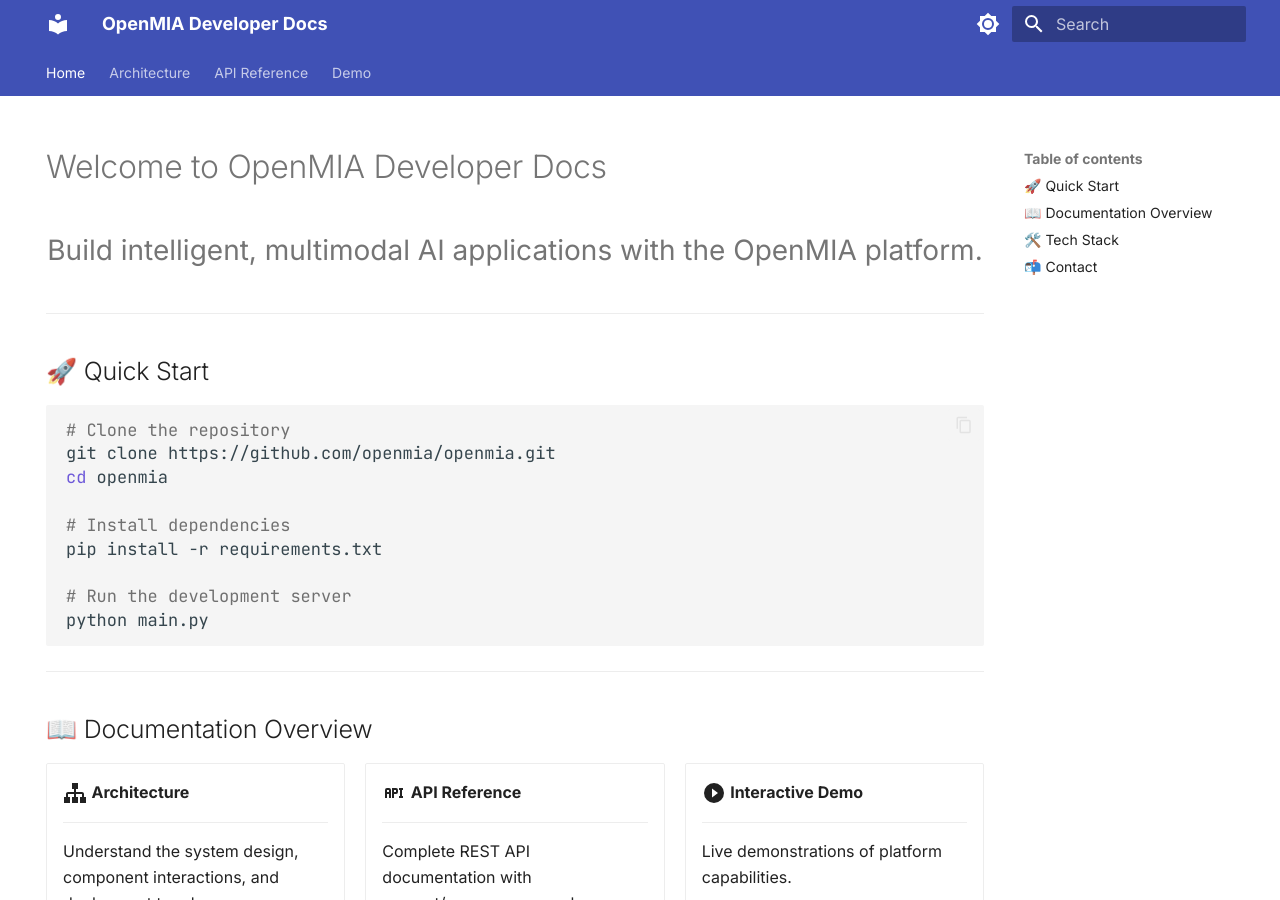
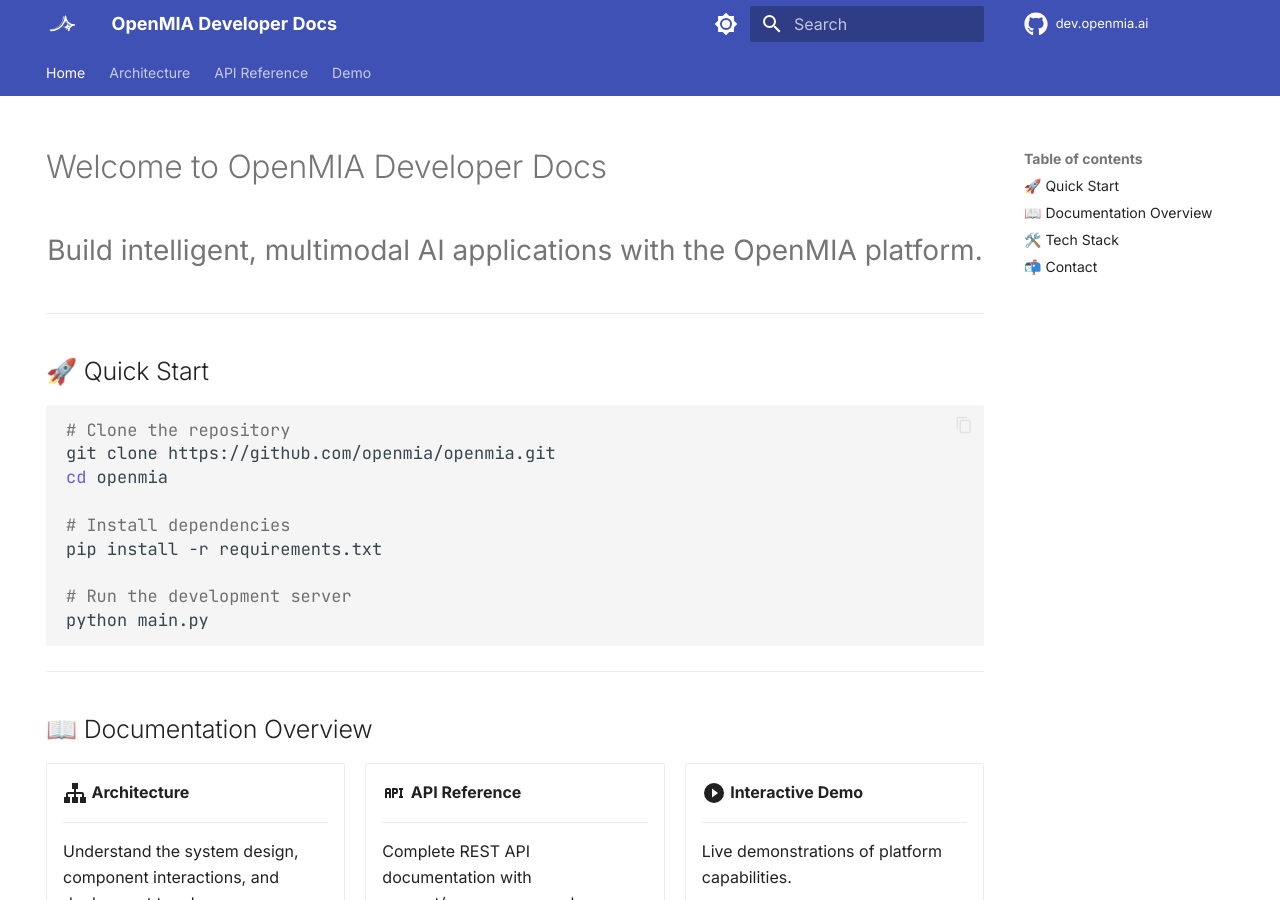
Before and after one commit to openmia-ai/dev.openmia.ai, an MkDocs documentation site: the page built from docs/index.md, in a window 1280 px wide and 900 px high. Built offline with MkDocs 1.6.1 and Material for MkDocs 9.7.7, drawn with Linux system fonts in a browser that asks for light colours; comment, search, counter and statistics services are not loaded.

Commit message:
feat: add OpenMIA spiral logo and fix repo URL to openmia-ai org

```diff
--- a/mkdocs.yml
+++ b/mkdocs.yml
@@ -3,8 +3,8 @@
 site_description: Developer documentation for the OpenMIA platform — architecture, API reference, and interactive demos.
 site_author: OpenMIA Team
 
-repo_name: openmia-docs
-# repo_url: https://github.com/<your-username>/dev.openmia.ai  # ← Update with your GitHub repo URL
+repo_name: dev.openmia.ai
+repo_url: https://github.com/openmia-ai/dev.openmia.ai
 
 theme:
   name: material
@@ -24,6 +24,8 @@
       toggle:
         icon: material/brightness-4
         name: Switch to light mode
+  logo: assets/logo.svg
+  favicon: assets/logo.svg
   font:
     text: Inter
     code: JetBrains Mono
```
Also changed, not shown: docs/assets/logo.svg (added).
